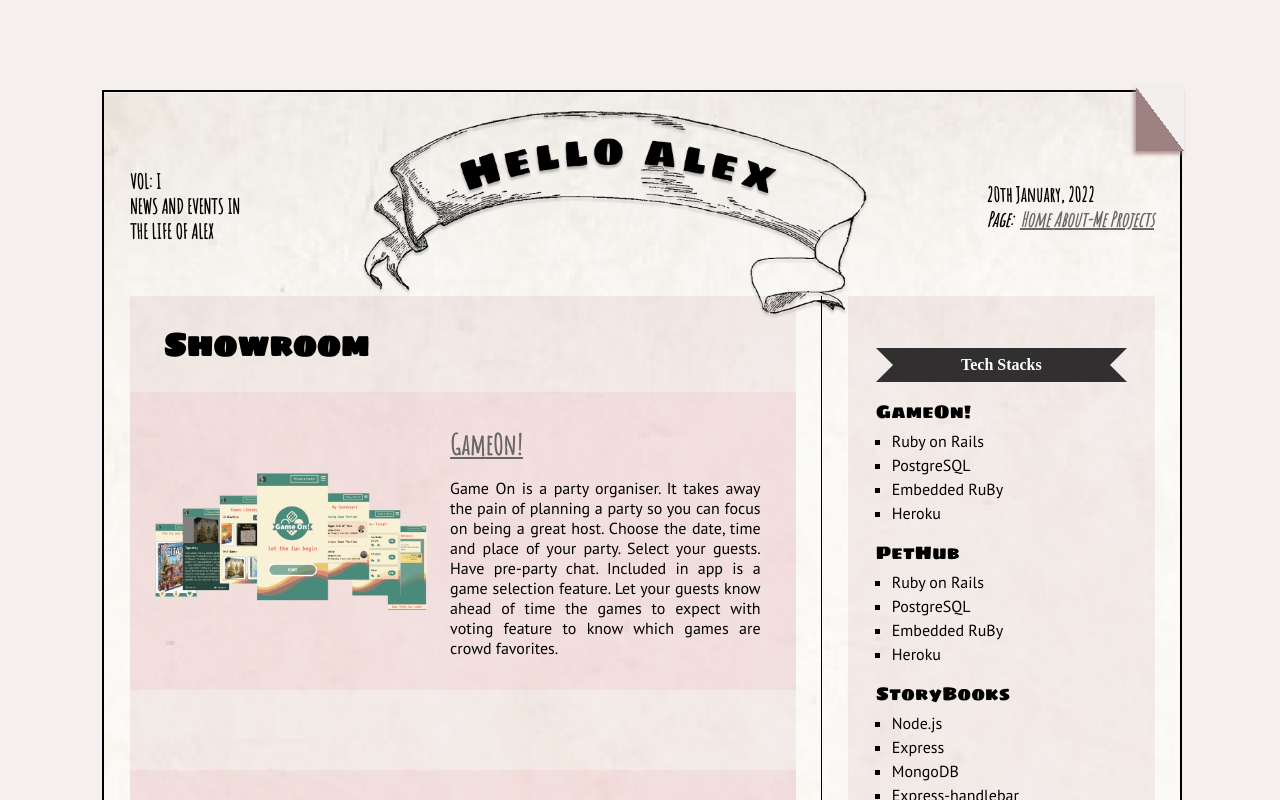
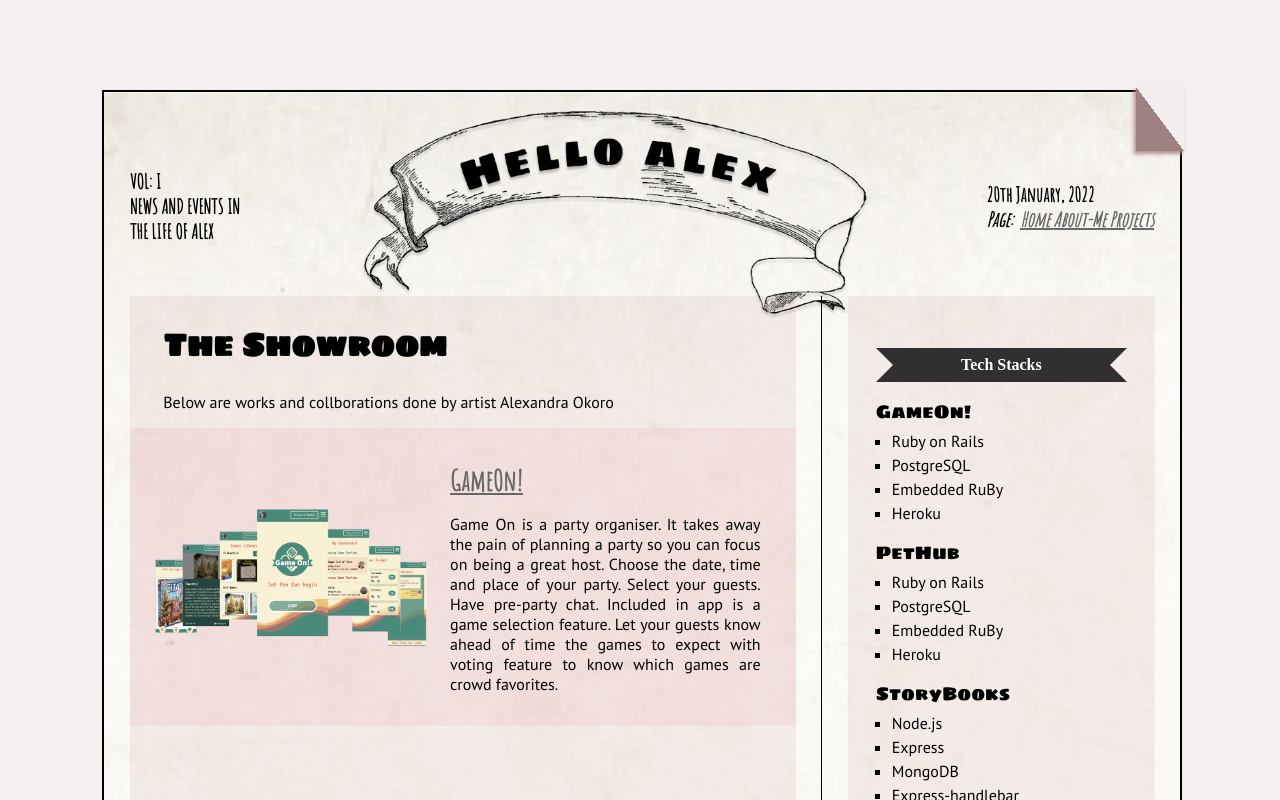
Before and after one commit to randomartlover/personal-portfolio, a React (Create React App) app: page /projects in a window 1280 px wide. Shown: the top 800 px of the page. Built offline with nearby package versions, Linux system fonts and the light colour scheme; a web font is replaced by a local one.

Commit message:
map image removed

```diff
--- a/src/pages/Homepage.js
+++ b/src/pages/Homepage.js
@@ -6,7 +6,6 @@ import Navbar from '../components/Navbar';
 import Banner from '../components/Banner';
 import televison from '../assets/images/retro-television.png';
 import funnyGif from '../assets/images/IT-gif.gif';
-import mapToDreams from '../assets/images/map-to-dreams.svg';
 import gameOnCover from '../assets/images/projects/gameOn/game-on-cover.png';
 import Footer from '../components/Footer';
 import FullWidthImage from '../components/FullWidthImage';
@@ -39,7 +38,6 @@ function HomePage() {
               <h3>Passionate about adventures</h3>
               <p>So much to see...so little time...</p>
             </div>
-            <img src={mapToDreams} alt="map" width="40%"/>
           </div>
           <div className="container">
             <h2 className='underline-fit'>WHAT TO EXPECT</h2>
--- a/src/pages/Projects.js
+++ b/src/pages/Projects.js
@@ -52,9 +52,12 @@ function Projects() {
       <Navbar />
       <div className="banner-container projects">
         <LeftPanel>
-          <h1 className="container">
-            Showroom
-          </h1>
+          <div className="container">
+            <h1>
+              The Showroom
+            </h1>
+            <p>Below are works and collborations done by artist Alexandra Okoro</p>
+          </div>
           {
             PROJECTS.map((project, index) => {
               const { projectName, description, source } = project;
```
Also changed, not shown: 1 other file (tests, documents, lock files or other folders).
